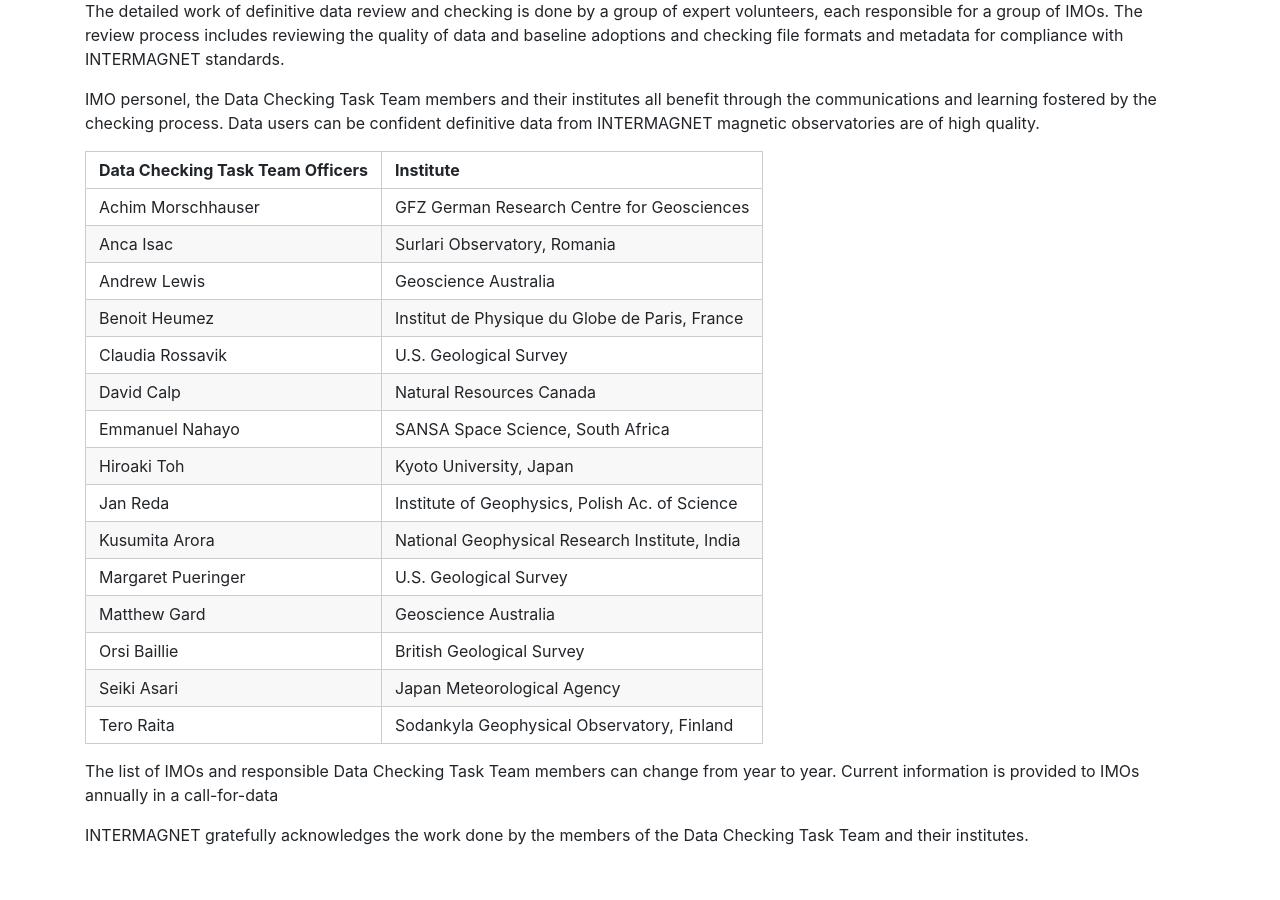
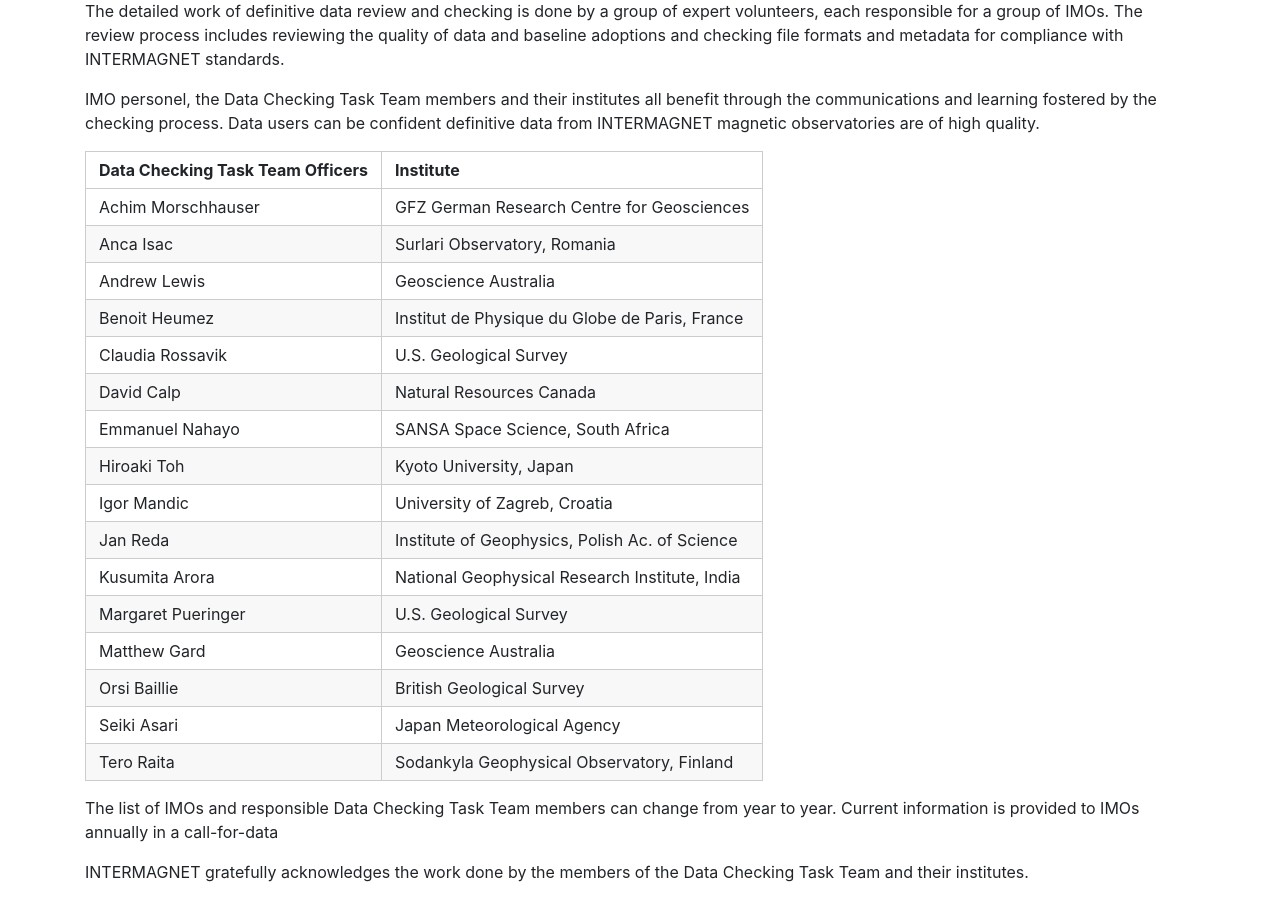
Before and after one commit to INTERMAGNET/intermagnet.github.io, a Jekyll site: the page built from data_checkers.md, in a window 1280 px wide and 900 px high, scrolled down 635 px. Built offline with Jekyll 4.4.1, drawn with Linux system fonts in a browser that asks for light colours; before the commit the page ends 1498 px from its top, so only the background shows below that.

Commit message:
Include Igor Mandic in data_checkers.md (#73)

```diff
--- a/data_checkers.md
+++ b/data_checkers.md
@@ -31,6 +31,7 @@
 |David Calp                        |Natural Resources Canada                        |
 |Emmanuel Nahayo                   |SANSA Space Science, South Africa               |
 |Hiroaki Toh                       |Kyoto University, Japan                         |
+|Igor Mandic                       |University of Zagreb, Croatia                   |
 |Jan Reda                          |Institute of Geophysics, Polish Ac. of Science  |
 |Kusumita Arora                    |National Geophysical Research Institute, India  |
 |Margaret Pueringer                |U.S. Geological Survey                          |
```
